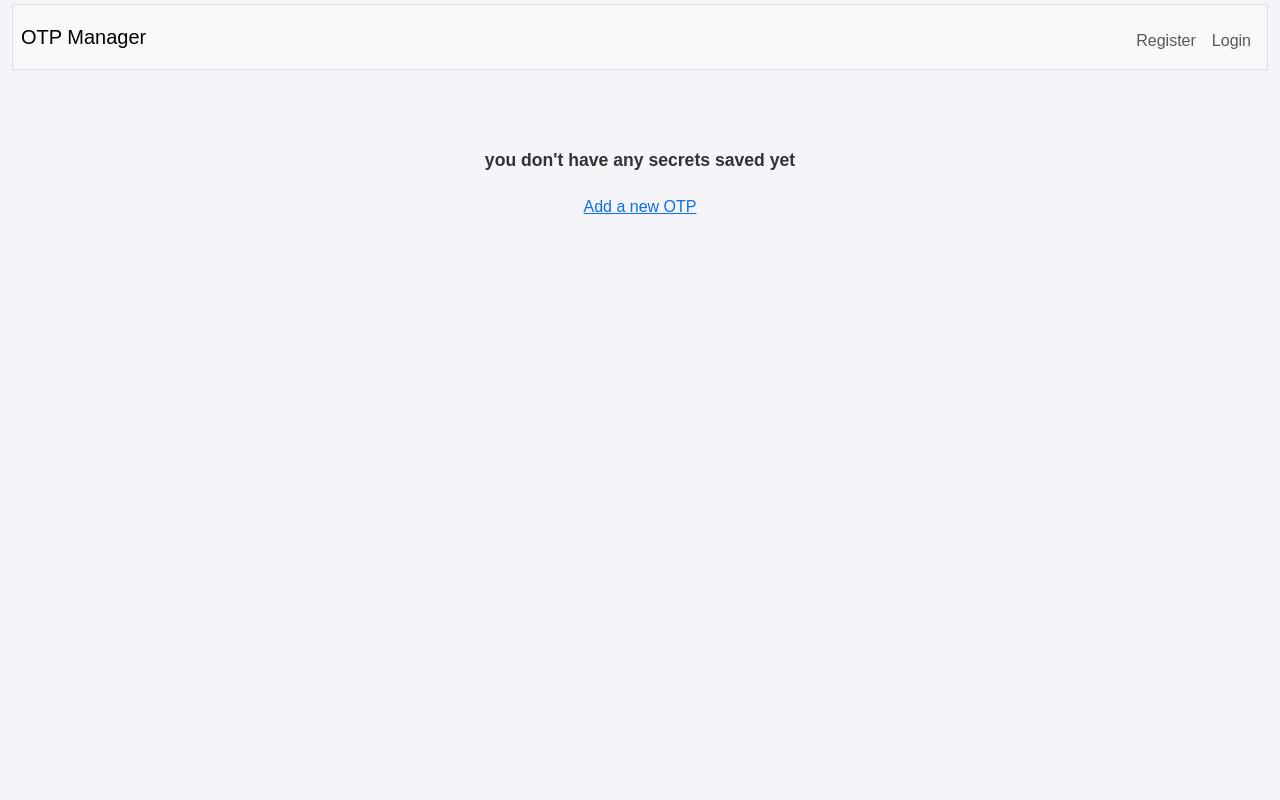
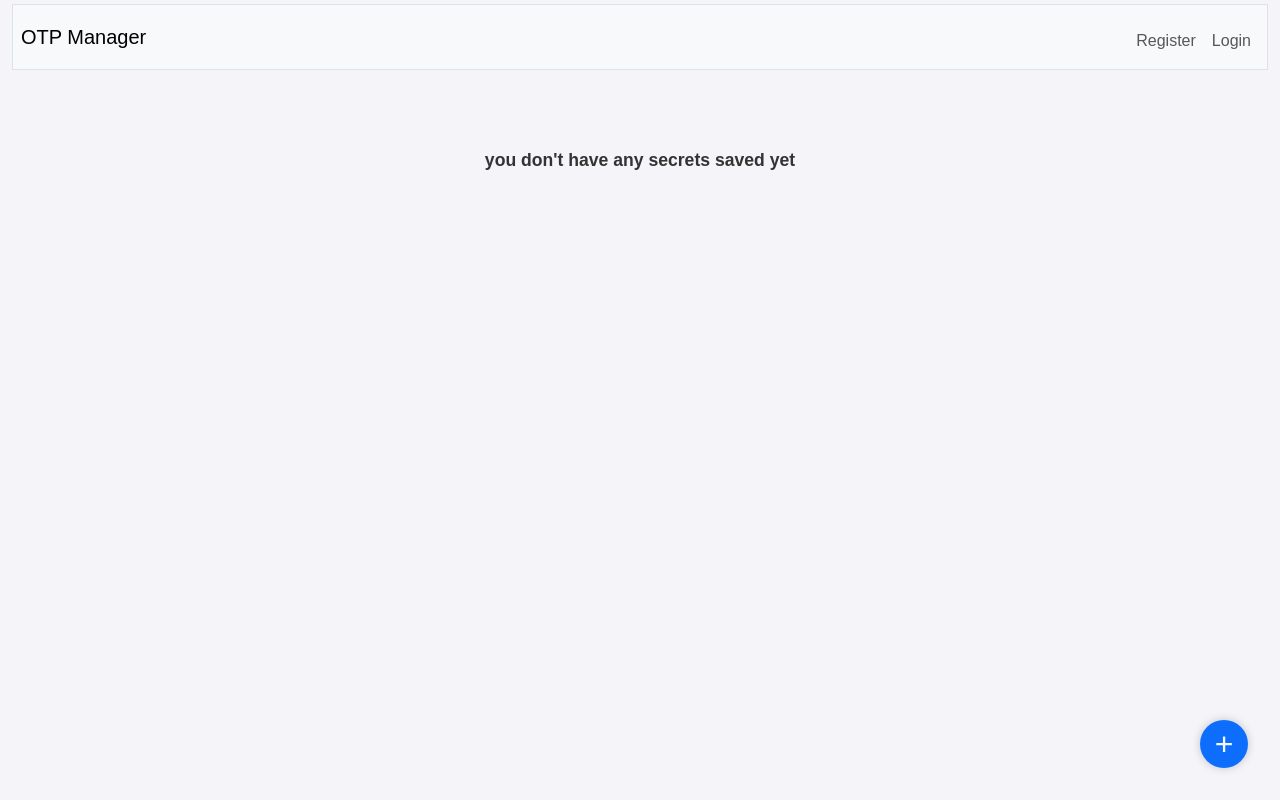
Before and after one commit to hAbuMustafa/OTP-Manager, a Flask app: template templates/index.html in a window 1280 px wide. Run offline with Flask 3, Linux system fonts and the light colour scheme; the template is opened without the code that fills it, so the values that code supplies are empty; some libraries are stand-ins or nearby versions.

Commit message:
fab instead

```diff
--- a/templates/index.html
+++ b/templates/index.html
@@ -30,7 +30,7 @@
       <h2>you don't have any secrets saved yet</h2>
     {% endif %}
 
-    <a href="{{ url_for('add_secret' ) }}" class="card-link">Add a new OTP</a>
+    <a href="{{ url_for('add_secret' ) }}" class="fab bg-primary text-light" title="Add a new OTP">+</a>
   </div>
 
   <script>
@@ -67,5 +67,22 @@
         content: "-";
       }
     }
+
+    .fab {
+      position: fixed;
+      inset: auto 2rem 2rem auto;
+      width: 3rem;
+      height: 3rem;
+      font-size: 2rem;
+      border-radius: 50%;
+      box-shadow: 0 0 10px 0 rgba(0, 0, 0, 0.2);
+      transition: all 0.3s ease-in-out;
+      text-decoration: none;
+
+      &:hover {
+        scale: 1.1;
+        rotate: 180deg;
+      }
+    }
   </style>
 {% endblock %}
```
